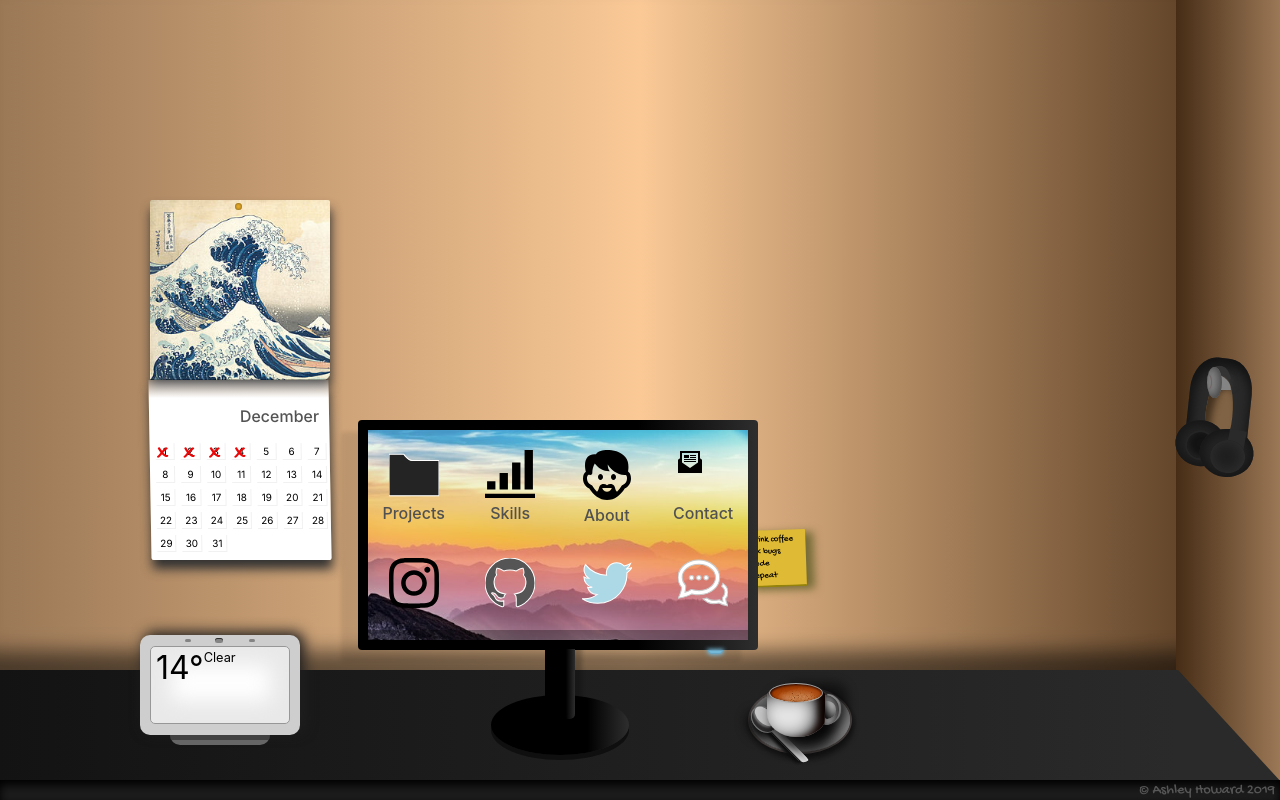
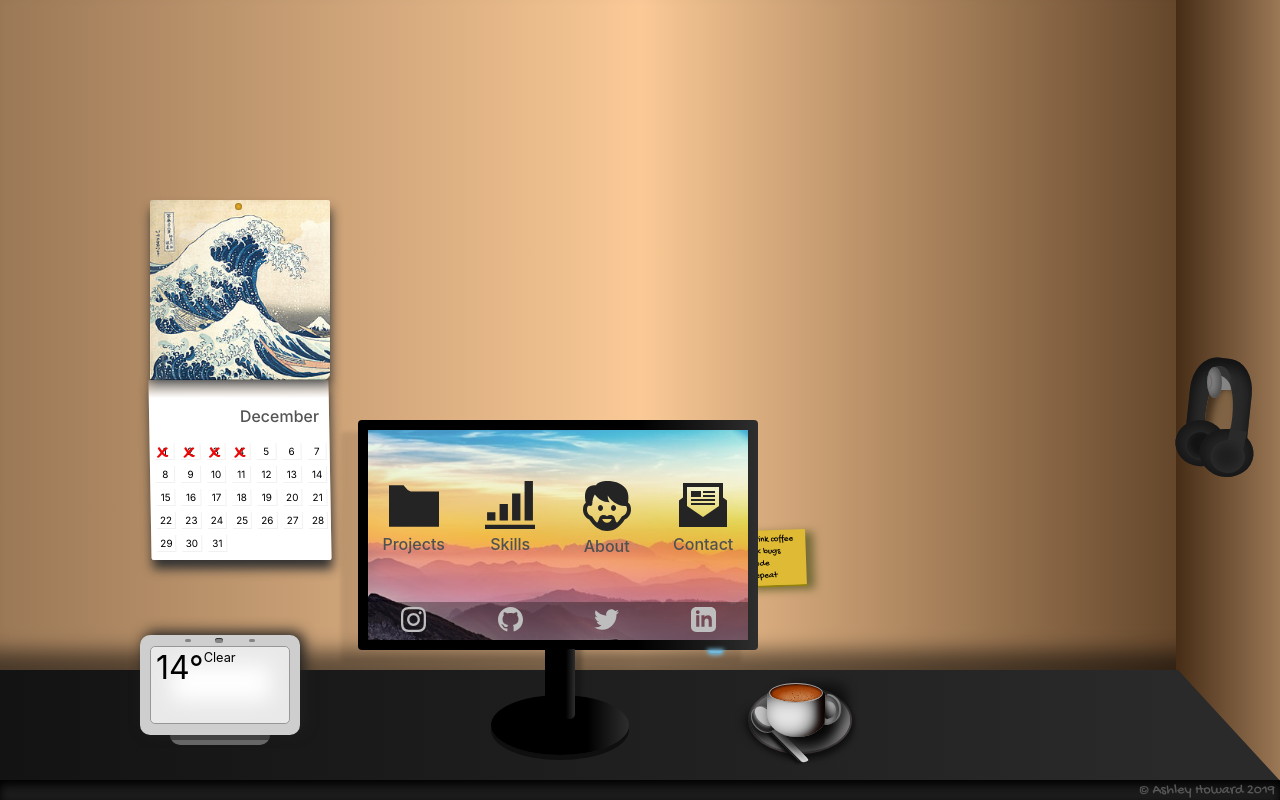
Before and after one commit to ashley-howard/portfolio-desk, a plain HTML site: page index.html in a window 1280 px wide. Drawn offline with nearby package versions, Linux system fonts and the light colour scheme.

Commit message:
update folder style

```diff
--- a/index.html
+++ b/index.html
@@ -30,19 +30,19 @@
             <div class="pc--screen">
                 <div class="folders" id="folders">
                     <!-- CSS grid -->
-                    <div class="row">
+                    <div class="row row-top">
                         <!-- Projects -->
                         <div class="column column-3">
                             <!-- <div onclick="openProjects('main')" class="folder folder-projects"></div> -->
-                            <svg class="folder-icon" onclick="openProjects('main')" xmlns="http://www.w3.org/2000/svg"
-                                width="24" height="24" viewBox="0 0 24 24">
+                            <svg class="top-icon" onclick="openProjects('main')" xmlns="http://www.w3.org/2000/svg"
+                                viewBox="0 0 24 24">
                                 <path d="M11 5c-1.629 0-2.305-1.058-4-3h-7v20h24v-17h-13z" /></svg>
                             <p>Projects</p>
                         </div>
                         <!-- Skills -->
                         <div class="column column-3">
                             <!-- <div onclick="" class="folder folder-2"></div> -->
-                            <svg xmlns="http://www.w3.org/2000/svg" width="24" height="24" viewBox="0 0 24 24">
+                            <svg class="top-icon skills-icon" xmlns="http://www.w3.org/2000/svg" viewBox="0 0 24 24">
                                 <path
                                     d="M5 19h-4v-4h4v4zm6 0h-4v-8h4v8zm6 0h-4v-13h4v13zm6 0h-4v-19h4v19zm1 2h-24v2h24v-2z" />
                             </svg>
@@ -54,7 +54,7 @@
                         <div class="column column-3">
                             <!-- <div onclick="" class="folder folder-3"></div> -->
                             <a href="https://twitter.com/shleyhow" target="_blank">
-                                <svg xmlns="http://www.w3.org/2000/svg" width="24" height="25" viewBox="0 0 24 25">
+                                <svg class="top-icon about-icon" xmlns="http://www.w3.org/2000/svg" viewBox="0 0 24 25">
                                     <path
                                         d="M16.5 13.5c0 .828-.56 1.5-1.25 1.5s-1.25-.672-1.25-1.5.56-1.5 1.25-1.5 1.25.672 1.25 1.5zm-7.75-1.5c-.69 0-1.25.672-1.25 1.5s.56 1.5 1.25 1.5 1.25-.672 1.25-1.5-.56-1.5-1.25-1.5zm15.25 2.313c0 1.765-.985 3.991-3.139 4.906-2.063 3.295-4.987 5.781-8.861 5.781-3.741 0-6.846-2.562-8.861-5.781-2.154-.916-3.139-3.142-3.139-4.906 0-2.053.754-3.026 1.417-3.489-.39-1.524-1.03-5.146.963-7.409.938-1.065 2.464-1.54 4.12-1.274.719-1.532 3.612-2.141 5.5-2.141 3 0 6.609.641 9.141 3.516 1.969 2.236 1.648 5.741 1.388 7.269.676.446 1.471 1.419 1.471 3.528zm-9.6 4.687h-4.8s.678 1.883 2.4 1.883c1.788 0 2.4-1.883 2.4-1.883zm7.063-6.508c-4.11.393-7.778-3.058-9.073-5.274-.081.809.186 2.557.969 3.355-3.175.064-5.835-1.592-7.46-3.868-.837 1.399-1.242 3.088-1.242 4.775 0 .722-.746 1.208-1.406.914-.14-.063-.436-.101-.671.053-1 .648-.895 4.183 1.553 5.012.224.076.413.228.536.43.655 1.086 1.354 1.98 2.086 2.722.922.633 1.056-1.875 1.667-2.72.686-.949 2.455-1.126 3.578-.322 1.124-.804 2.892-.627 3.578.322.611.846.745 3.354 1.667 2.72.731-.741 1.43-1.636 2.086-2.722.123-.202.313-.354.536-.43 2.363-.8 2.596-4.185 1.596-4.967z" />
                                 </svg>
@@ -64,30 +64,32 @@
                         <!-- Contact -->
                         <div class="column column-3">
                             <!-- <div onclick="" class="folder contact-button">...</div> -->
-                            <svg width="24" height="24" xmlns="http://www.w3.org/2000/svg" fill-rule="evenodd"
-                                clip-rule="evenodd">
+                            <svg class="top-icon" xmlns="http://www.w3.org/2000/svg" fill-rule="evenodd"
+                                viewBox="0 0 24 25">
                                 <path
                                     d="M24 23h-24v-13.275l2-1.455v-7.27h20v7.272l2 1.453v13.275zm-20-10.472v-9.528h16v9.527l-8 5.473-8-5.472zm14-.528h-12v-1h12v1zm0-3v1h-12v-1h12zm-7-1h-5v-3h5v3zm7 0h-6v-1h6v1zm0-2h-6v-1h6v1z" />
-                                </svg>
+                            </svg>
                             <p>Contact</p>
                         </div>
                     </div>
 
                     <!-- Social media row -->
-                    <div class="row">
-                        <!-- Projects -->
+                    <div class="row row-bottom">
+                        <!-- Instagram -->
                         <div class="column column-3">
                             <!-- <div onclick="openProjects('main')" class="folder folder-projects"></div> -->
-                            <svg xmlns="http://www.w3.org/2000/svg" width="24" height="24" viewBox="0 0 24 24">
+                            <a href="" target="_blank"></a>
+                            <svg class="bottom-icon ig-icon" xmlns="http://www.w3.org/2000/svg" viewBox="0 0 24 24">
                                 <path
                                     d="M12 2.163c3.204 0 3.584.012 4.85.07 3.252.148 4.771 1.691 4.919 4.919.058 1.265.069 1.645.069 4.849 0 3.205-.012 3.584-.069 4.849-.149 3.225-1.664 4.771-4.919 4.919-1.266.058-1.644.07-4.85.07-3.204 0-3.584-.012-4.849-.07-3.26-.149-4.771-1.699-4.919-4.92-.058-1.265-.07-1.644-.07-4.849 0-3.204.013-3.583.07-4.849.149-3.227 1.664-4.771 4.919-4.919 1.266-.057 1.645-.069 4.849-.069zm0-2.163c-3.259 0-3.667.014-4.947.072-4.358.2-6.78 2.618-6.98 6.98-.059 1.281-.073 1.689-.073 4.948 0 3.259.014 3.668.072 4.948.2 4.358 2.618 6.78 6.98 6.98 1.281.058 1.689.072 4.948.072 3.259 0 3.668-.014 4.948-.072 4.354-.2 6.782-2.618 6.979-6.98.059-1.28.073-1.689.073-4.948 0-3.259-.014-3.667-.072-4.947-.196-4.354-2.617-6.78-6.979-6.98-1.281-.059-1.69-.073-4.949-.073zm0 5.838c-3.403 0-6.162 2.759-6.162 6.162s2.759 6.163 6.162 6.163 6.162-2.759 6.162-6.163c0-3.403-2.759-6.162-6.162-6.162zm0 10.162c-2.209 0-4-1.79-4-4 0-2.209 1.791-4 4-4s4 1.791 4 4c0 2.21-1.791 4-4 4zm6.406-11.845c-.796 0-1.441.645-1.441 1.44s.645 1.44 1.441 1.44c.795 0 1.439-.645 1.439-1.44s-.644-1.44-1.439-1.44z" />
                             </svg>
+                            </a>
                         </div>
                         <!-- Github -->
                         <div class="column column-3">
                             <!-- <div onclick="" class="folder folder-2"></div> -->
                             <a href="https://github.com/ashley-howard" target="_blank">
-                                <svg class="github-icon" xmlns="http://www.w3.org/2000/svg" viewBox="0 0 24 24">
+                                <svg class="bottom-icon gh-icon" xmlns="http://www.w3.org/2000/svg" viewBox="0 0 24 24">
                                     <path
                                         d="M12 0c-6.626 0-12 5.373-12 12 0 5.302 3.438 9.8 8.207 11.387.599.111.793-.261.793-.577v-2.234c-3.338.726-4.033-1.416-4.033-1.416-.546-1.387-1.333-1.756-1.333-1.756-1.089-.745.083-.729.083-.729 1.205.084 1.839 1.237 1.839 1.237 1.07 1.834 2.807 1.304 3.492.997.107-.775.418-1.305.762-1.604-2.665-.305-5.467-1.334-5.467-5.931 0-1.311.469-2.381 1.236-3.221-.124-.303-.535-1.524.117-3.176 0 0 1.008-.322 3.301 1.23.957-.266 1.983-.399 3.003-.404 1.02.005 2.047.138 3.006.404 2.291-1.552 3.297-1.23 3.297-1.23.653 1.653.242 2.874.118 3.176.77.84 1.235 1.911 1.235 3.221 0 4.609-2.807 5.624-5.479 5.921.43.372.823 1.102.823 2.222v3.293c0 .319.192.694.801.576 4.765-1.589 8.199-6.086 8.199-11.386 0-6.627-5.373-12-12-12z" />
                                 </svg>
@@ -97,27 +99,28 @@
                         <div class="column column-3">
                             <!-- <div onclick="" class="folder folder-3"></div> -->
                             <a href="https://twitter.com/shleyhow" target="_blank">
-                                <svg class="twitter-icon" xmlns="http://www.w3.org/2000/svg" viewBox="0 0 24 24">
+                                <svg class="bottom-icon tw-icon" xmlns="http://www.w3.org/2000/svg" viewBox="0 0 24 24">
                                     <path
                                         d="M24 4.557c-.883.392-1.832.656-2.828.775 1.017-.609 1.798-1.574 2.165-2.724-.951.564-2.005.974-3.127 1.195-.897-.957-2.178-1.555-3.594-1.555-3.179 0-5.515 2.966-4.797 6.045-4.091-.205-7.719-2.165-10.148-5.144-1.29 2.213-.669 5.108 1.523 6.574-.806-.026-1.566-.247-2.229-.616-.054 2.281 1.581 4.415 3.949 4.89-.693.188-1.452.232-2.224.084.626 1.956 2.444 3.379 4.6 3.419-2.07 1.623-4.678 2.348-7.29 2.04 2.179 1.397 4.768 2.212 7.548 2.212 9.142 0 14.307-7.721 13.995-14.646.962-.695 1.797-1.562 2.457-2.549z" />
                                 </svg>
                             </a>
                         </div>
-                        <!-- Contact -->
+                        <!-- Linkedin -->
                         <div class="column column-3">
                             <!-- <div onclick="" class="folder contact-button">...</div> -->
-                            <svg class="contact-icon" xmlns="http://www.w3.org/2000/svg" width="24" height="24"
-                                viewBox="0 0 24 24">
+                            <a href="" target="_blank"></a>
+                            <svg class="bottom-icon li-icon" xmlns="http://www.w3.org/2000/svg" viewBox="0 0 24 24">
                                 <path
-                                    d="M10 3.002c4.411 0 8 2.849 8 6.35 0 3.035-3.029 6.311-7.925 6.311-1.58 0-2.718-.317-3.718-.561-.966.593-1.256.813-3.006 1.373.415-1.518.362-2.182.331-3.184-.837-1.001-1.682-2.069-1.682-3.939 0-3.501 3.589-6.35 8-6.35zm0-2.002c-5.281 0-10 3.526-10 8.352 0 1.711.615 3.391 1.705 4.695.047 1.527-.851 3.718-1.661 5.312 2.168-.391 5.252-1.258 6.649-2.115 1.181.289 2.312.421 3.382.421 5.903 0 9.925-4.038 9.925-8.313 0-4.852-4.751-8.352-10-8.352zm11.535 11.174c-.161.488-.361.961-.601 1.416 1.677 1.262 2.257 3.226.464 5.365-.021.745-.049 1.049.138 1.865-.892-.307-.979-.392-1.665-.813-2.127.519-4.265.696-6.089-.855-.562.159-1.145.278-1.74.364 1.513 1.877 4.298 2.897 7.577 2.1.914.561 2.933 1.127 4.352 1.385-.53-1.045-1.117-2.479-1.088-3.479 1.755-2.098 1.543-5.436-1.348-7.348zm-15.035-3.763c-.591 0-1.071.479-1.071 1.071s.48 1.071 1.071 1.071 1.071-.479 1.071-1.071-.48-1.071-1.071-1.071zm3.5 0c-.591 0-1.071.479-1.071 1.071s.48 1.071 1.071 1.071 1.071-.479 1.071-1.071-.48-1.071-1.071-1.071zm3.5 0c-.591 0-1.071.479-1.071 1.071s.48 1.071 1.071 1.071 1.071-.479 1.071-1.071-.48-1.071-1.071-1.071z" />
+                                    d="M19 0h-14c-2.761 0-5 2.239-5 5v14c0 2.761 2.239 5 5 5h14c2.762 0 5-2.239 5-5v-14c0-2.761-2.238-5-5-5zm-11 19h-3v-11h3v11zm-1.5-12.268c-.966 0-1.75-.79-1.75-1.764s.784-1.764 1.75-1.764 1.75.79 1.75 1.764-.783 1.764-1.75 1.764zm13.5 12.268h-3v-5.604c0-3.368-4-3.113-4 0v5.604h-3v-11h3v1.765c1.396-2.586 7-2.777 7 2.476v6.759z" />
                             </svg>
+                            </a>
                         </div>
                     </div>
 
                     <!-- <div onclick="openProjects()" class="folder folder-projects"></div>
                     <div onclick="" class="folder folder-2"></div> -->
 
-                    <div class="taskbar"></div>
+                    <!-- <div class="taskbar"></div> -->
                 </div>
 
                 <!-- Minimised screen -->
--- a/scss/_grid.scss
+++ b/scss/_grid.scss
@@ -81,7 +81,18 @@ $scw: (100 - ($m * ($mc - 1))) / $mc; // single column width
 }
 
 .row {
-  margin-bottom: 10px;
+  // margin-bottom: 10px;
+
+  &.row-top {
+    margin-top: 12%;
+  }
+
+  &.row-bottom {
+    background: #221c1c66;
+    height: 18%;
+  }
+
+
 }
 
 .row:last-child {
--- a/scss/_home.scss
+++ b/scss/_home.scss
@@ -224,7 +224,23 @@ $shadow: 10px -7px 4px 0px #00000038;
     flex-direction: column;
     width: inherit;
     height: inherit;
-    justify-content: space-evenly;
+    justify-content: space-between;
+    // background: #ffffff6e; // or only on hover?
+}
+
+.folders:hover {
+    animation: fade-in 50s forwards;
+}
+
+@keyframes fade-in {
+    0% {
+
+        background: transparent;
+    }
+
+    100% {
+        background: #ffffff6e;
+    }
 }
 
 .folder {
@@ -345,29 +361,79 @@ $shadow: 10px -7px 4px 0px #00000038;
     height: 50px;
     cursor: pointer;
 
-    &.folder-icon {
+    &.top-icon {
         fill: #242424;
-        stroke: white;
-        stroke-width: 0.5;
+        // stroke: white;
+        // stroke-width: 0.5;
     }
 
-    &.github-icon {
-        fill: #555555;
-        stroke: white;
-        stroke-width: 0.5;
+    &.bottom-icon {
+        width: 25px;
+        fill: #bebebe;
+        height: 25px;
     }
 
-    &.twitter-icon {
-        fill: lightblue;
-        stroke: white;
-        stroke-width: 0.5;
+    // &.github-icon {
+    //     fill: #555555;
+    //     stroke: white;
+    //     stroke-width: 0.5;
+    // }
+
+    &.skills-icon:hover {
+        animation: change-color 5s;
+        animation-timing-function: linear;
+        animation-iteration-count: infinite;
+        animation-direction: alternate;
+        // animation-fill-mode: both;
     }
 
-    &.contact-icon {
-        fill: white;
-        stroke: #c8c8c8;
-        stroke-width: 0.5;
+    @keyframes change-color {
+        0% {
+            fill: black;
+        }
+
+        20% {
+            fill: #143c11;
+        }
+
+        50% {
+            fill: lightblue;
+        }
+
+        75% {
+            fill: pink;
+        }
+
+        100% {
+            fill: #fad318;
+        }
     }
+
+    &.about-icon:hover {
+        fill: #4b1717;
+    }
+
+    &.gh-icon:hover {
+        fill: #323232;
+    }
+
+    &.tw-icon:hover {
+        fill: #5c98c2;
+    }
+
+    &.ig-icon:hover {
+        fill: #93180b;
+    }
+
+    &.li-icon:hover {
+        fill: #13598b;
+    }
+
+    // &.contact-icon {
+    //     fill: white;
+    //     stroke: #c8c8c8;
+    //     stroke-width: 0.5;
+    // }
 }
 
 
```
Also changed, not shown: styles/main.min.css, 1 other file.
